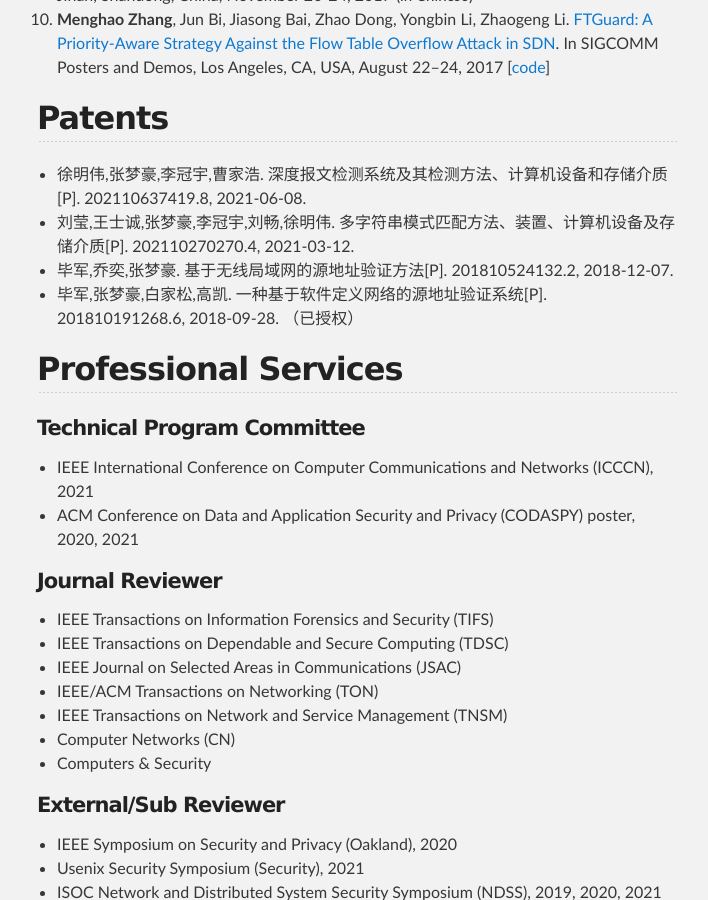
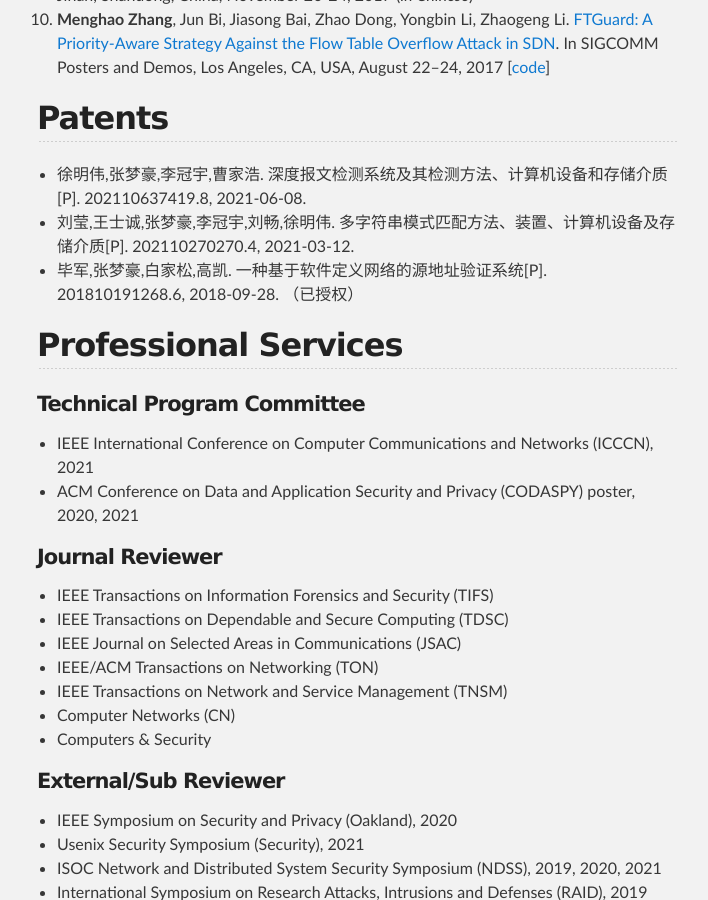
Before and after one commit to zhangmenghao/zhangmenghao.github.io, a Jekyll site: the page built from index.md, in a window 1280 px wide and 900 px high, scrolled down 2722 px. Shown: the whole window, without its empty margins (283-991 px from the left). Built offline with Jekyll 4.4.1, drawn with Linux system fonts in a browser that asks for light colours.

Commit message:
Update patents

```diff
--- a/index.md
+++ b/index.md
@@ -79,7 +79,6 @@
 ## Patents
 * 徐明伟,张梦豪,李冠宇,曹家浩. 深度报文检测系统及其检测方法、计算机设备和存储介质[P]. 202110637419.8, 2021-06-08.
 * 刘莹,王士诚,张梦豪,李冠宇,刘畅,徐明伟. 多字符串模式匹配方法、装置、计算机设备及存储介质[P]. 202110270270.4, 2021-03-12.
-* 毕军,乔奕,张梦豪. 基于无线局域网的源地址验证方法[P]. 201810524132.2, 2018-12-07.
 * 毕军,张梦豪,白家松,高凯. 一种基于软件定义网络的源地址验证系统[P]. 201810191268.6, 2018-09-28. （已授权）
 
 
```
